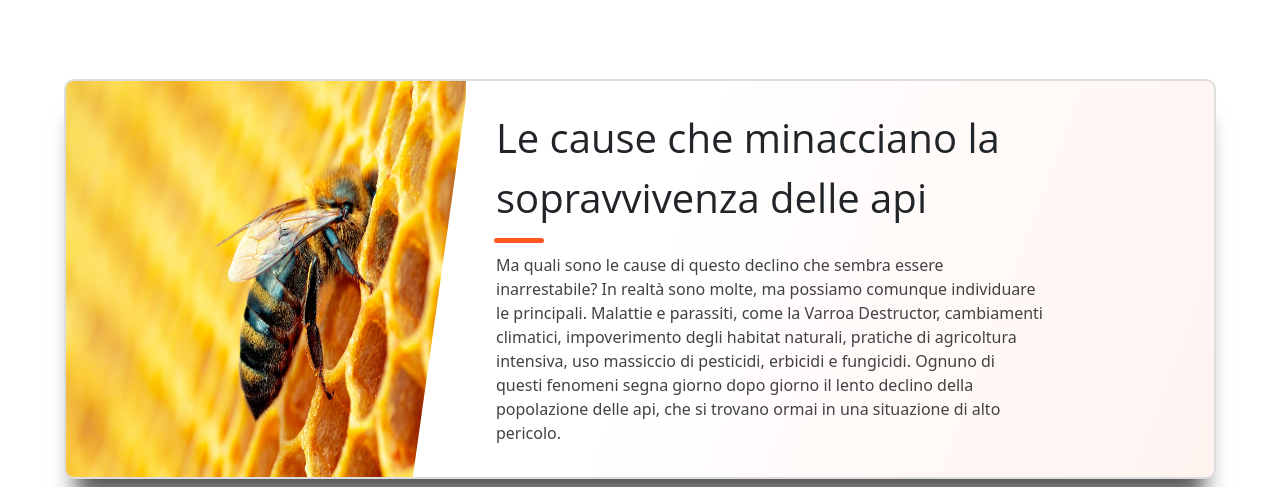
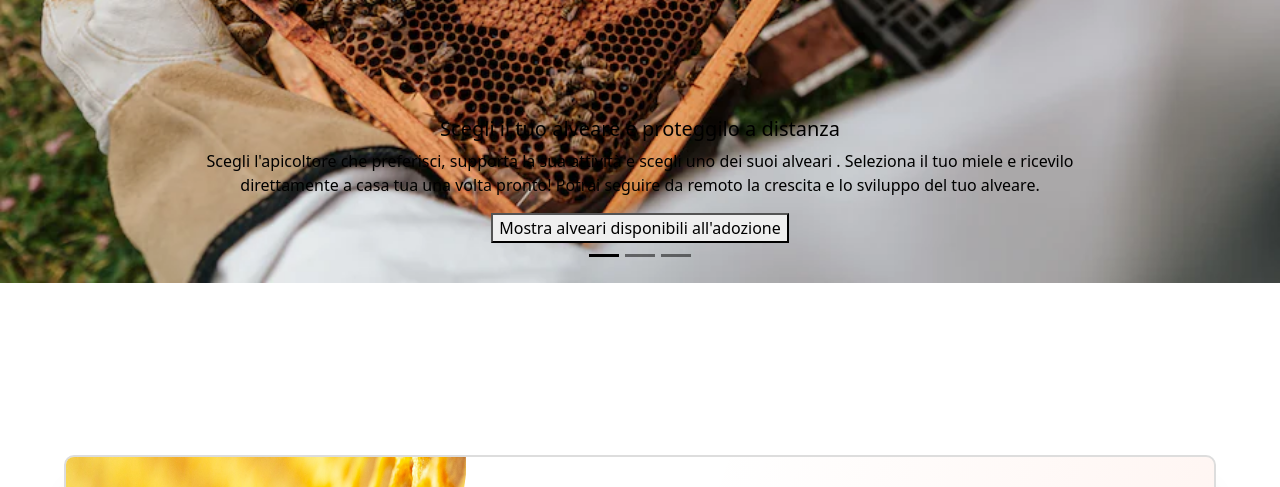
Before and after one commit to gianwario/BeeHave, a Flask app: page / in a window 1280 px wide. Shown: the part 2113-2600 px from the top of the page. Run offline with Flask 2, Linux system fonts and the light colour scheme; parts of the project's set-up code (start-up, migrations or seed data) failed here and were passed over.

Commit message:
carousel fix

```diff
--- a/Website/flaskr/gestione_adozioni/GestioneAdozioniController.py
+++ b/Website/flaskr/gestione_adozioni/GestioneAdozioniController.py
@@ -49,7 +49,6 @@ def inserimento_alveare():
                               covata_compatta=covata_compatta, prezzo=prezzo, tipo_fiore=tipo_fiore,
                               popolazione=popolazione, polline=polline,
                               stato_cellette=stato_cellette, id_apicoltore=apicoltore, img_path='value')
-
         inserisci_alveare(alveare)
 
         image = request.files['imagepath']
@@ -66,7 +65,6 @@ def inserimento_alveare():
 @login_required
 def mostra_alveari_disponibili():
     if session['isApicoltore']:
-
         alveari_disponibili = get_alveari_disponibili(current_user.id)
         return render_template('/catalogo_alveari_disponibili.html', alveari_disponibili=alveari_disponibili)
 
@@ -74,7 +72,7 @@ def mostra_alveari_disponibili():
 @ga.route('/modifica_stato_alveare', methods=['GET', 'POST'])
 @login_required
 def modifica_stato_alveare():
-    if request.method=='POST' and session['isApicoltore']:
+    if request.method == 'POST' and session['isApicoltore']:
         covata_compatta = int(request.form.get('covata_compatta'))
         popolazione = request.form.get('popolazione')
         polline = request.form.get('polline')
@@ -84,7 +82,6 @@ def modifica_stato_alveare():
         flash('Stato alveare aggiornato correttamente', category='success')
         return render_template('/catalogo_alveari_disponibili.html')
     return mostra_alveari()
-
 
 
 @ga.route('/informazioni_alveare/<int:alveare_id>', methods=['POST', 'GET'])
--- a/Website/flaskr/templates/home.html
+++ b/Website/flaskr/templates/home.html
@@ -9,8 +9,8 @@
 {% block content %}
 <style>
     .carousel {
-        width: 70%;
-        height: 60%;
+        width: 100%;
+        height: 100%;
         position: center;
         margin-left: auto;
         margin-right: auto;
@@ -98,6 +60,51 @@
 
     </div>
   </section>
+
+<br><br><br><br><br><br><br>
+<div id="carouselExampleDark" class="carousel carousel-dark slide" data-bs-ride="carousel">
+    <div class="carousel-indicators">
+        <button type="button" data-bs-target="#carouselExampleDark" data-bs-slide-to="0" class="active"
+                aria-current="true" aria-label="Slide 1"></button>
+        <button type="button" data-bs-target="#carouselExampleDark" data-bs-slide-to="1" aria-label="Slide 2"></button>
+        <button type="button" data-bs-target="#carouselExampleDark" data-bs-slide-to="2" aria-label="Slide 3"></button>
+    </div>
+    <div class="carousel-inner">
+        <div class="carousel-item active" data-bs-interval="10000">
+            <img src="../static/images/home2.webp" class="d-block w-100" alt="...">
+            <div class="carousel-caption d-none d-md-block">
+                <h5>Scegli il tuo alveare e proteggilo a distanza</h5>
+                <p>Scegli l'apicoltore che preferisci, supporta la sua attività e scegli uno dei suoi alveari . Seleziona il tuo miele e ricevilo direttamente a casa tua una volta pronto! Potrai seguire da remoto la crescita e lo sviluppo del tuo alveare.</p>
+                <button>Mostra alveari disponibili all'adozione</button>
+            </div>
+        </div>
+        <div class="carousel-item" data-bs-interval="2000">
+            <img src="../static/images/home1.webp" class="d-block w-100" alt="...">
+            <div class="carousel-caption d-none d-md-block">
+                <h5>Fai scoprire il tuo miele unico</h5>
+                <p>Fai conoscere la tua realtà apistica in tutta Italia tramite BeeHave. Entra nel network degli apicoltori . Spedisci il tuo miele unico direttamente ai tuoi clienti.</p>
+            <button>Sono un apicoltore</button>
+            </div>
+        </div>
+        <div class="carousel-item">
+            <img src="../static/images/home3.webp" class="d-block w-100" alt="...">
+            <div class="carousel-caption d-none d-md-block">
+                <h5>Acquista il tuo miele preferito!</h5>
+                <p>Scegli la qualità e la professionalità dei nostri apicoltori esperti.</p>
+                <button>Acquista i nostri prodotti</button>
+            </div>
+        </div>
+    </div>
+    <button class="carousel-control-prev" type="button" data-bs-target="#carouselExampleDark" data-bs-slide="prev">
+        <span class="carousel-control-prev-icon" aria-hidden="true"></span>
+        <span class="visually-hidden">Previous</span>
+    </button>
+    <button class="carousel-control-next" type="button" data-bs-target="#carouselExampleDark" data-bs-slide="next">
+        <span class="carousel-control-next-icon" aria-hidden="true"></span>
+        <span class="visually-hidden">Next</span>
+    </button>
+</div>
+<br><br><br>
 <div class="projcard-container">
 
     	<div class="projcard projcard-orange">
```
Also changed, not shown: other parts of Website/flaskr/templates/home.html (+2 -40 lines), Website/flaskr/Routes.py (+5 -4 lines), Website/flaskr/gestione_adozioni/GestioneAdozioniService.py (+6 -7 lines), Website/flaskr/gestione_utente/GestioneUtenteService.py (line endings or trailing spaces).
